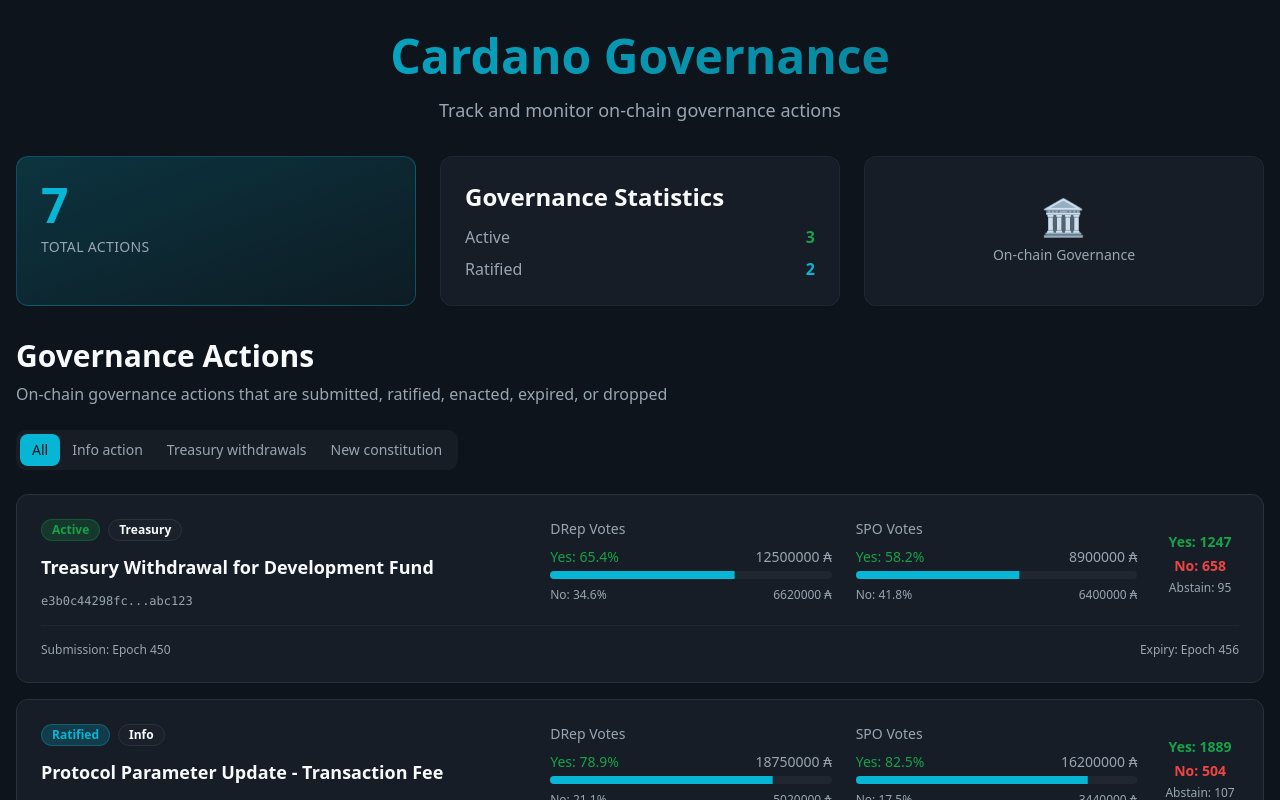
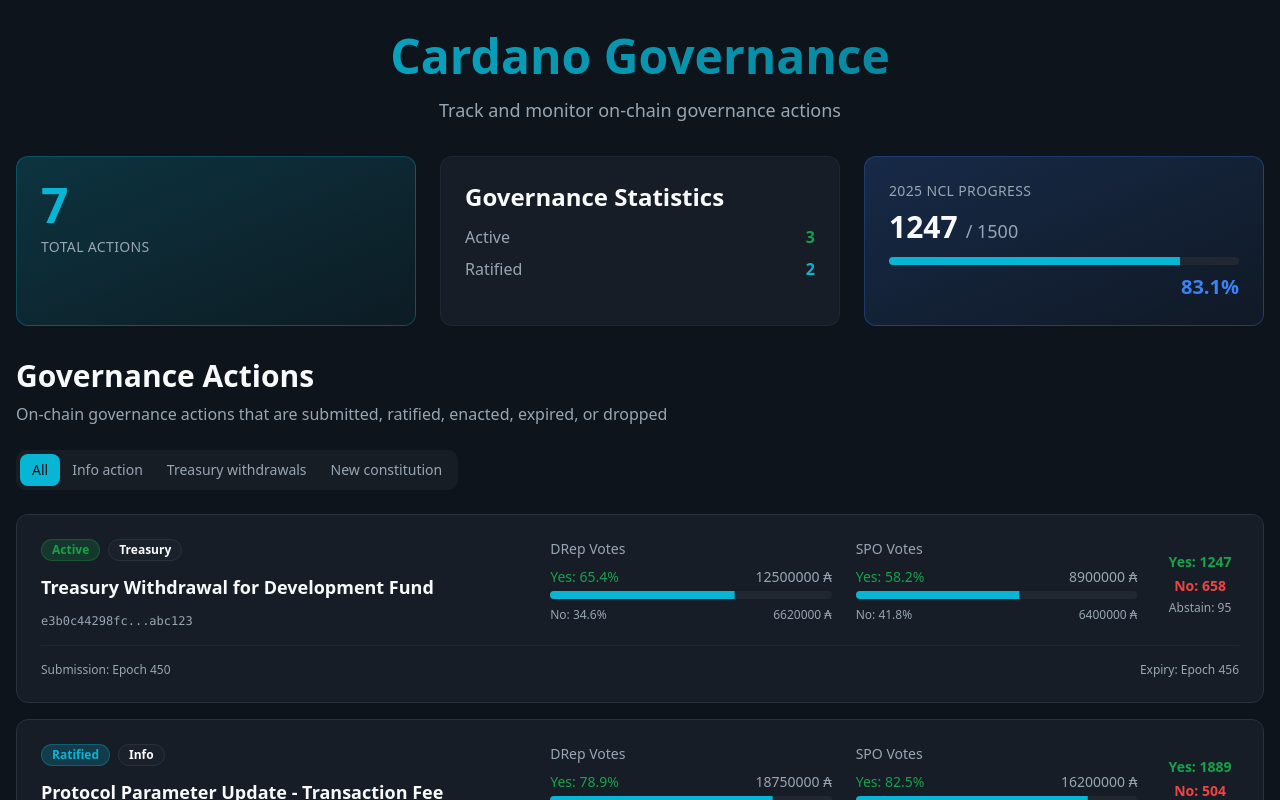
Before and after one commit to nomos-guild/cgov, a Next.js app: page / in a window 1280 px wide. Shown: the top 800 px of the page. Built offline with nearby package versions, Linux system fonts and the light colour scheme.

Commit message:
feat: ncl

```diff
--- a/src/components/GovernanceStats.tsx
+++ b/src/components/GovernanceStats.tsx
@@ -1,5 +1,7 @@
 import { Card } from "@/components/ui/card";
+import { Progress } from "@/components/ui/progress";
 import { useAppSelector } from "@/store/hooks";
+import { mockNCLData } from "@/data/mockData";
 
 export function GovernanceStats() {
   const actions = useAppSelector((state) => state.governance.actions);
@@ -31,10 +33,17 @@
         </div>
       </Card>
 
-      <Card className="p-6 border-border/50 flex items-center justify-center">
-        <div className="text-center">
-          <div className="text-4xl mb-2">🏛️</div>
-          <div className="text-sm text-muted-foreground">On-chain Governance</div>
+      <Card className="p-6 bg-gradient-to-br from-blue-500/20 to-blue-500/5 border-blue-500/30">
+        <div className="text-sm text-muted-foreground uppercase tracking-wide mb-2">
+          {mockNCLData.year} NCL Progress
+        </div>
+        <div className="flex items-baseline gap-2 mb-3">
+          <span className="text-3xl font-bold text-foreground">{mockNCLData.currentValue}</span>
+          <span className="text-lg text-muted-foreground">/ {mockNCLData.targetValue}</span>
+        </div>
+        <Progress value={mockNCLData.progress} className="h-2 mb-2" />
+        <div className="text-right">
+          <span className="text-xl font-bold text-blue-500">{mockNCLData.progress.toFixed(1)}%</span>
         </div>
       </Card>
     </div>
--- a/src/data/mockData.ts
+++ b/src/data/mockData.ts
@@ -1,4 +1,4 @@
-import type { GovernanceAction, GovernanceActionDetail, VoteRecord } from "@/types/governance";
+import type { GovernanceAction, GovernanceActionDetail, VoteRecord, NCLData } from "@/types/governance";
 
 export const mockGovernanceActions: GovernanceAction[] = [
   {
@@ -187,3 +187,10 @@
 
   return undefined;
 };
+
+export const mockNCLData: NCLData = {
+  year: 2025,
+  currentValue: 1247,
+  targetValue: 1500,
+  progress: 83.13,
+};
```
Also changed, not shown: src/types/governance.ts (+7 -0 lines).
